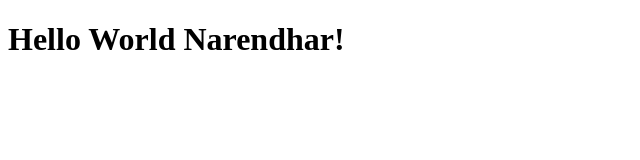
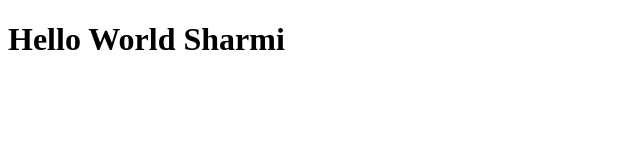
Before and after one commit to jyo-1576/Readme, a plain HTML site: page index.html in a window 1280 px wide. Shown: the whole page, without its empty margins (0-640 px from the left). Drawn offline with Linux system fonts and the light colour scheme.

Commit message:
Update index.html

```diff
--- a/index.html
+++ b/index.html
@@ -9,13 +9,13 @@
     <meta name="viewport" content="width=device-width, initial-
 scale=1.0">
 
-    <title>Hello World Narendhar!</title>
+    <title>Hello World Sharmi</title>
 
 </head>
 
 <body>
 
-    <h1>Hello World Narendhar!</h1>
+    <h1>Hello World Sharmi</h1>
 
 </body>
 
```
